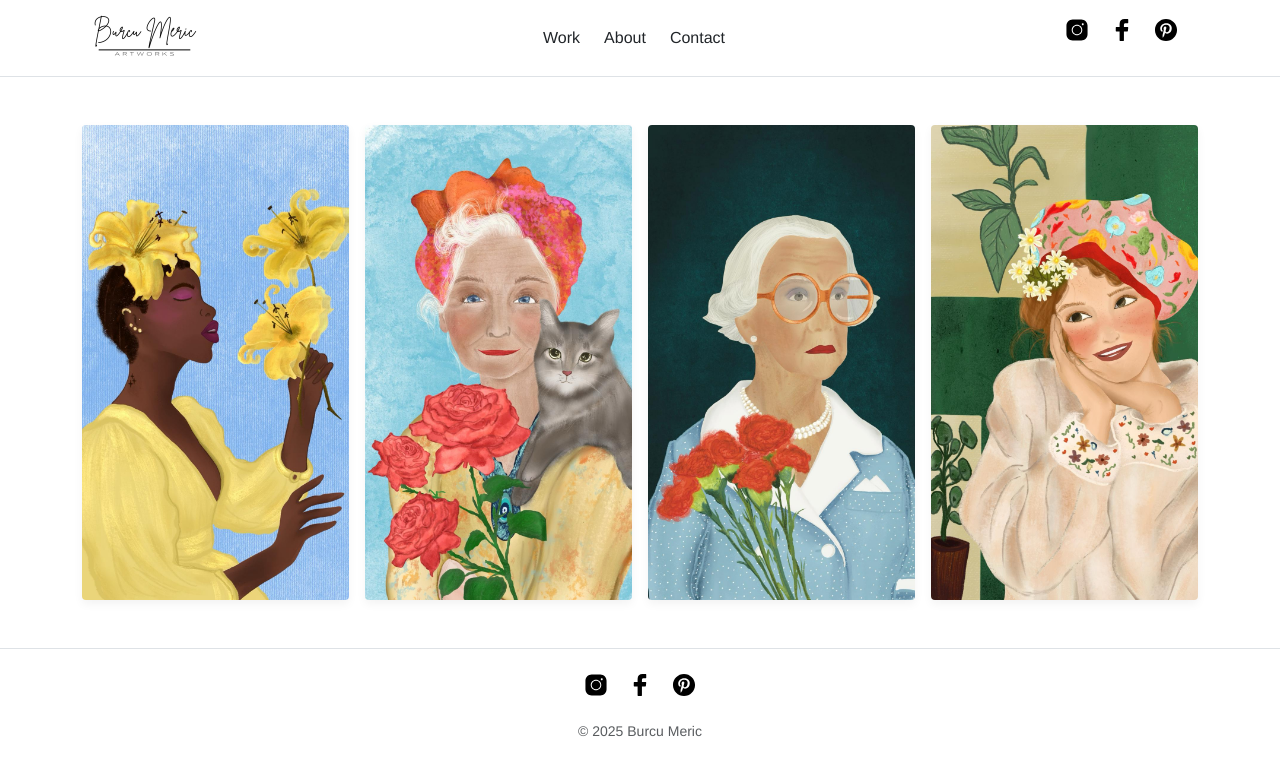
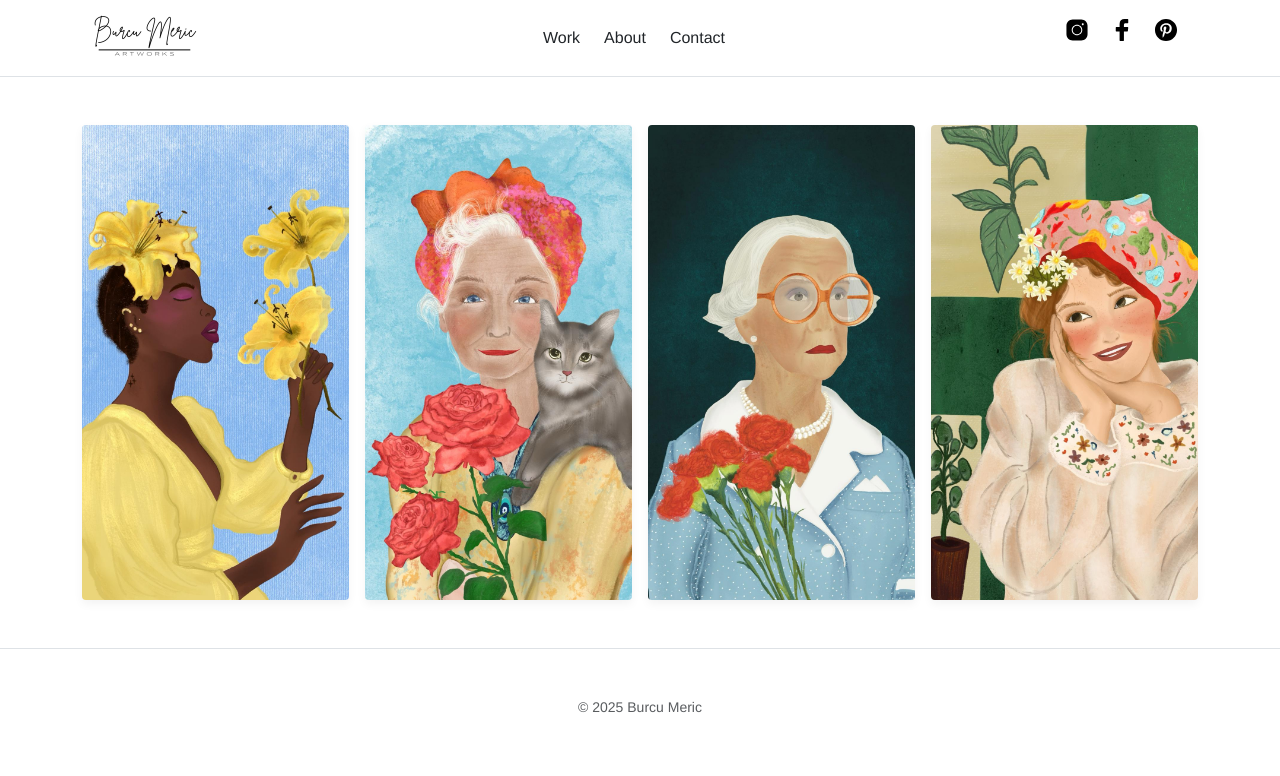
Before and after one commit to SJH33/burcu_meric, a plain HTML site: page index.html in a window 1280 px wide. Drawn offline with nearby package versions, Linux system fonts and the light colour scheme; files that its build step writes are made by us from their sources.

Commit message:
Update footer.html

```diff
--- a/footer.html
+++ b/footer.html
@@ -2,34 +2,7 @@
 
   <div class="container text-center">
 
-    <!-- Social Icons -->
-    <div class="footer_socials_wrapper mb-3">
-      <ul class="list-inline mb-0">
-        <li class="list-inline-item mx-2">
-          <a href="https://instagram.com/burcumeric" target="_blank" class="text-dark" aria-label="Instagram">
-            <svg xmlns="http://www.w3.org/2000/svg" width="24" height="24" viewBox="0 0 50 50">
-              <path d="M 16 3 C 8.83 3 3 8.83 3 16 L 3 34 C 3 41.17 8.83 47 16 47 L 34 47 C 41.17 47 47 41.17 47 34 L 47 16 C 47 8.83 41.17 3 34 3 L 16 3 z M 37 11 C 38.1 11 39 11.9 39 13 C 39 14.1 38.1 15 37 15 C 35.9 15 35 14.1 35 13 C 35 11.9 35.9 11 37 11 z M 25 14 C 31.07 14 36 18.93 36 25 C 36 31.07 31.07 36 25 36 C 18.93 36 14 31.07 14 25 C 14 18.93 18.93 14 25 14 z M 25 16 C 20.04 16 16 20.04 16 25 C 16 29.96 20.04 34 25 34 C 29.96 34 34 29.96 34 25 C 34 20.04 29.96 16 25 16 z"/>
-            </svg>
-          </a>
-        </li>
-        <li class="list-inline-item mx-2">
-          <a href="https://facebook.com/burcumeric" target="_blank" class="text-dark" aria-label="Facebook">
-            <svg xmlns="http://www.w3.org/2000/svg" width="24" height="24" viewBox="0 0 50 50">
-              <path d="M32,11h5c0.552,0,1-0.448,1-1V3.263c0-0.524-0.403-0.96-0.925-0.997C35.484,2.153,32.376,2,30.141,2 C24,2,20,5.68,20,12.368V19h-7c-0.552,0-1,0.448-1,1v7c0,0.552,0.448,1,1,1h7v19c0,0.552,0.448,1,1,1h7c0.552,0,1-0.448,1-1V28h7.222 c0.51,0,0.938-0.383,0.994-0.89l0.778-7C38.06,19.518,37.596,19,37,19h-8v-5C29,12.343,30.343,11,32,11z"/>
-            </svg>
-          </a>
-        </li>
-        <li class="list-inline-item mx-2">
-          <a href="https://pinterest.com/burcumeric" target="_blank" class="text-dark" aria-label="Pinterest">
-            <svg xmlns="http://www.w3.org/2000/svg" width="24" height="24" viewBox="0 0 50 50">
-              <path d="M25,2C12.318,2,2,12.317,2,25s10.318,23,23,23s23-10.317,23-23S37.682,2,25,2z M27.542,32.719 c-3.297,0-4.516-2.138-4.516-2.138s-0.588,2.309-1.021,3.95s-0.507,1.665-0.927,2.591c-0.471,1.039-1.626,2.674-1.966,3.177 c-0.271,0.401-0.607,0.735-0.804,0.696c-0.197-0.038-0.197-0.245-0.245-0.678c-0.066-0.595-0.258-2.594-0.166-3.946 c0.06-0.88,0.367-2.371,0.367-2.371l2.225-9.108c-1.368-2.807-0.246-7.192,2.871-7.192c2.211,0,2.79,2.001,2.113,4.406 c-0.301,1.073-1.246,4.082-1.275,4.224c-0.029,0.142-0.099,0.442-0.083,0.738c0,0.878,0.671,2.672,2.995,2.672 c3.744,0,5.517-5.535,5.517-9.237c0-2.977-1.892-6.573-7.416-6.573c-5.628,0-8.732,4.283-8.732,8.214 c0,2.205,0.87,3.091,1.273,3.577c0.328,0.395,0.162,0.774,0.162,0.774l-0.355,1.425c-0.131,0.471-0.552,0.713-1.143,0.368 C15.824,27.948,13,26.752,13,21.649C13,16.42,17.926,11,25.571,11C31.64,11,37,14.817,37,21.001 C37,28.635,32.232,32.719,27.542,32.719z"/>
-            </svg>
-          </a>
-        </li>
-      </ul>
-    </div>
-
-    <!-- Simple Copyright Footer -->
+      <!-- Simple Copyright Footer -->
     <div class="text-center pt-2 mt-3">
       <p class="mb-0 small text-muted">© 2025 Burcu Meric</p>
     </div>
```
